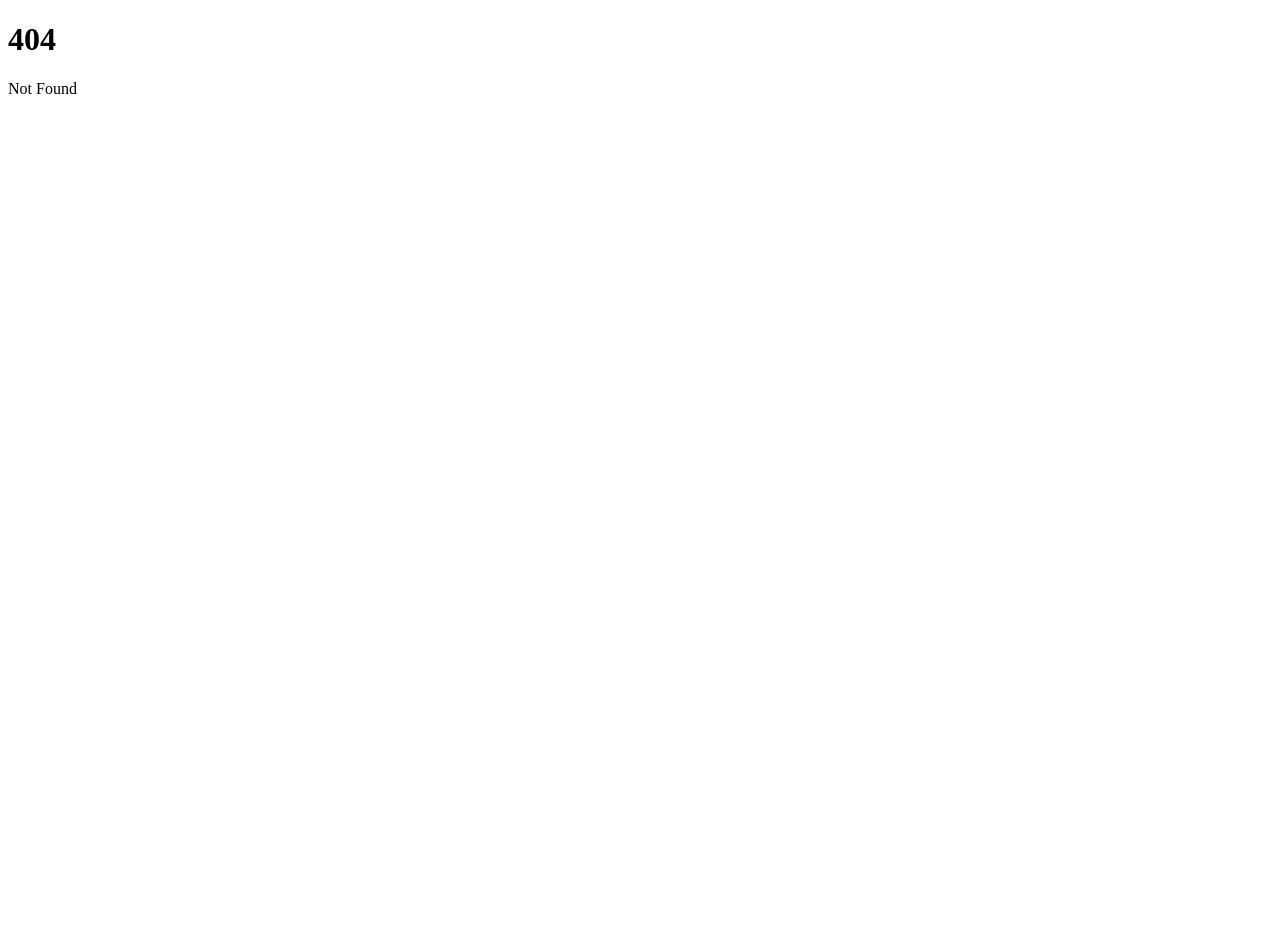
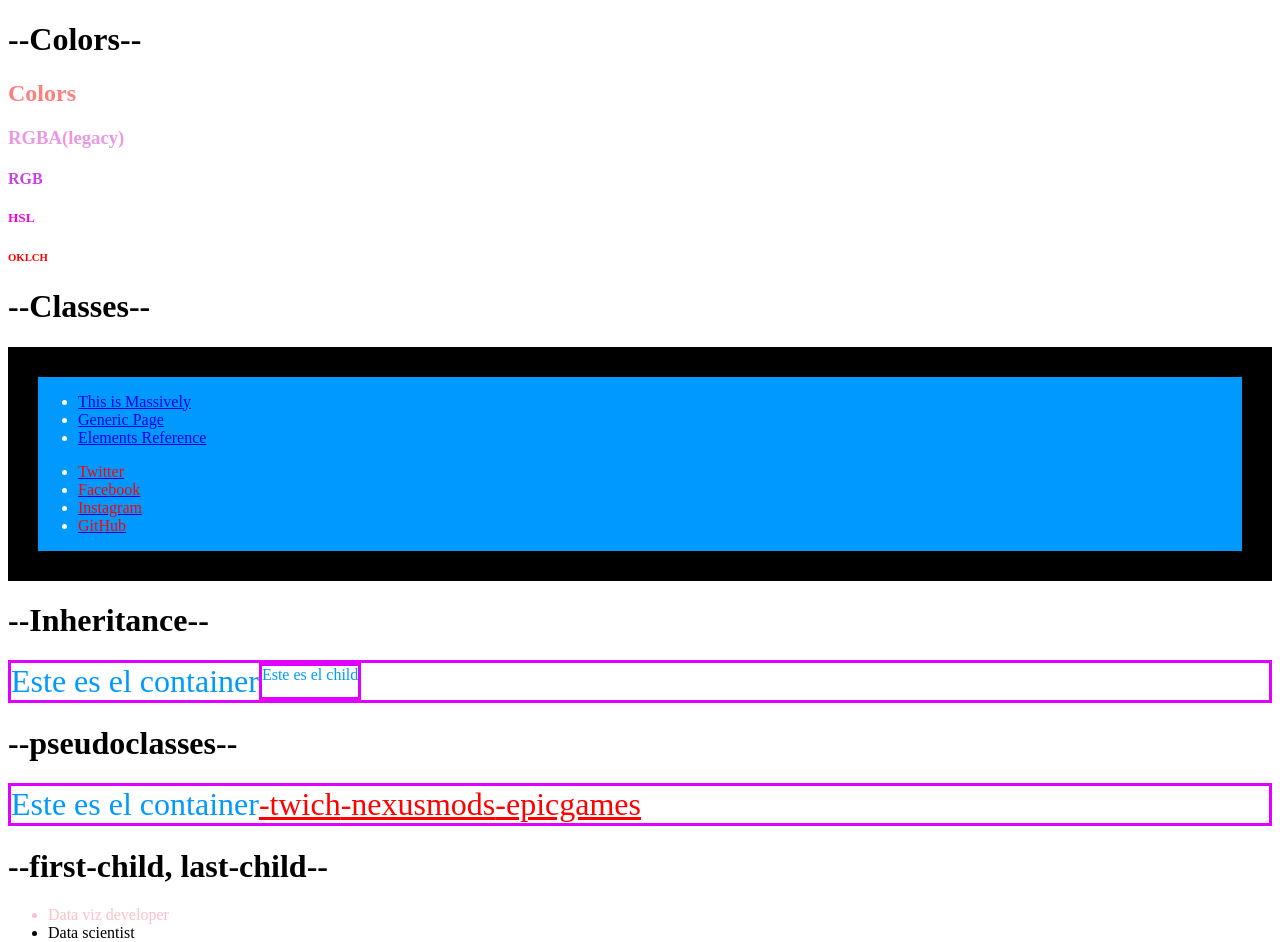
Before and after one commit to ccalobeto/tutorial-svelte, a SvelteKit app: page /basics in a window 1280 px wide. Before the commit this address had no page. Shown: the top 942 px of the page. Before the commit the page ends 800 px from the top, so only its background shows below. Built offline with nearby package versions, Linux system fonts and the light colour scheme.

Commit message:
1. add basics

```diff
--- /dev/null
+++ b/src/routes/basics/+page.svelte
@@ -0,0 +1,125 @@
+<!-- Colors -->
+<h1>--Colors--</h1>
+<h2>Colors</h2>
+<h3>RGBA(legacy)</h3>
+<h4>RGB</h4>
+<h5>HSL</h5>
+<h6>OKLCH</h6>
+
+<h1>--Classes--</h1>
+<nav id="nav">
+	<ul class="links">
+		<li><a href="index.html">This is Massively</a></li>
+		<li><a href="generic.html">Generic Page</a></li>
+		<li class="active"><a href="elements.html">Elements Reference</a></li>
+	</ul>
+	<ul class="icons">
+		<li>
+			<a href="/static" class="icon brands fa-twitter"><span class="label">Twitter</span></a>
+		</li>
+		<li>
+			<a href="/static" class="icon brands fa-facebook-f"><span class="label">Facebook</span></a>
+		</li>
+		<li>
+			<a href="/static" class="icon brands fa-instagram"><span class="label">Instagram</span></a>
+		</li>
+		<li>
+			<a href="/static" class="icon brands fa-github"><span class="label">GitHub</span></a>
+		</li>
+	</ul>
+</nav>
+
+<h1>--Inheritance--</h1>
+<div class="container">
+	Este es el container
+	<div class="child">Este es el child</div>
+</div>
+
+<h1>--pseudoclasses--</h1>
+<div class="container">
+	Este es el container
+	<a href="https://www.twitch.tv/" class="link-games"> -twich </a>
+	<a href="https://www.nexusmods.com/" class="link-games"> -nexusmods </a>
+	<a href="https://store.epicgames.com/en-US/" class="link-games"> -epicgames</a>
+</div>
+
+<h1>--first-child, last-child--</h1>
+<ul class="experience">
+	<li>
+		<span>Data viz developer</span>
+	</li>
+	<li>
+		<span>Data scientist</span>
+	</li>
+	<li>
+		<span>Data commision coordinator</span>
+	</li>
+</ul>
+
+<style>
+	/* first-child, last-child */
+	.experience li:first-child {
+		color: pink;
+	}
+
+	.experience li:last-child {
+		color: purple;
+	}
+
+	/* pseudoclasses */
+	.link-games {
+		color: red;
+	}
+	.link-games:hover {
+		color: yellow;
+		outline: 5px solid #0080ff;
+	}
+	.link-games:active {
+		outline: 5px solid brown;
+	}
+	/* inheritance */
+	.container {
+		color: #09f;
+		font-size: 32px;
+		border: 3px solid #e100ff;
+		display: flex;
+	}
+
+	.child {
+		border: inherit;
+		font-size: initial;
+	}
+
+	/* colors */
+
+	h2 {
+		color: rgba(255, 0, 0, 0.5);
+	}
+
+	h3 {
+		color: rgb(213 50 200 / 50%);
+	}
+
+	h4 {
+		color: hsl(292, 90%, 44%, 0.764);
+	}
+
+	h5 {
+		color: oklch(180 0.8 0.5 / 1);
+	}
+
+	h6 {
+		color: red;
+	}
+
+	/* clases */
+	.label {
+		color: red;
+	}
+
+	#nav {
+		background: #09f;
+		color: white;
+		border: 30px solid #000;
+	}
+</style>
```
